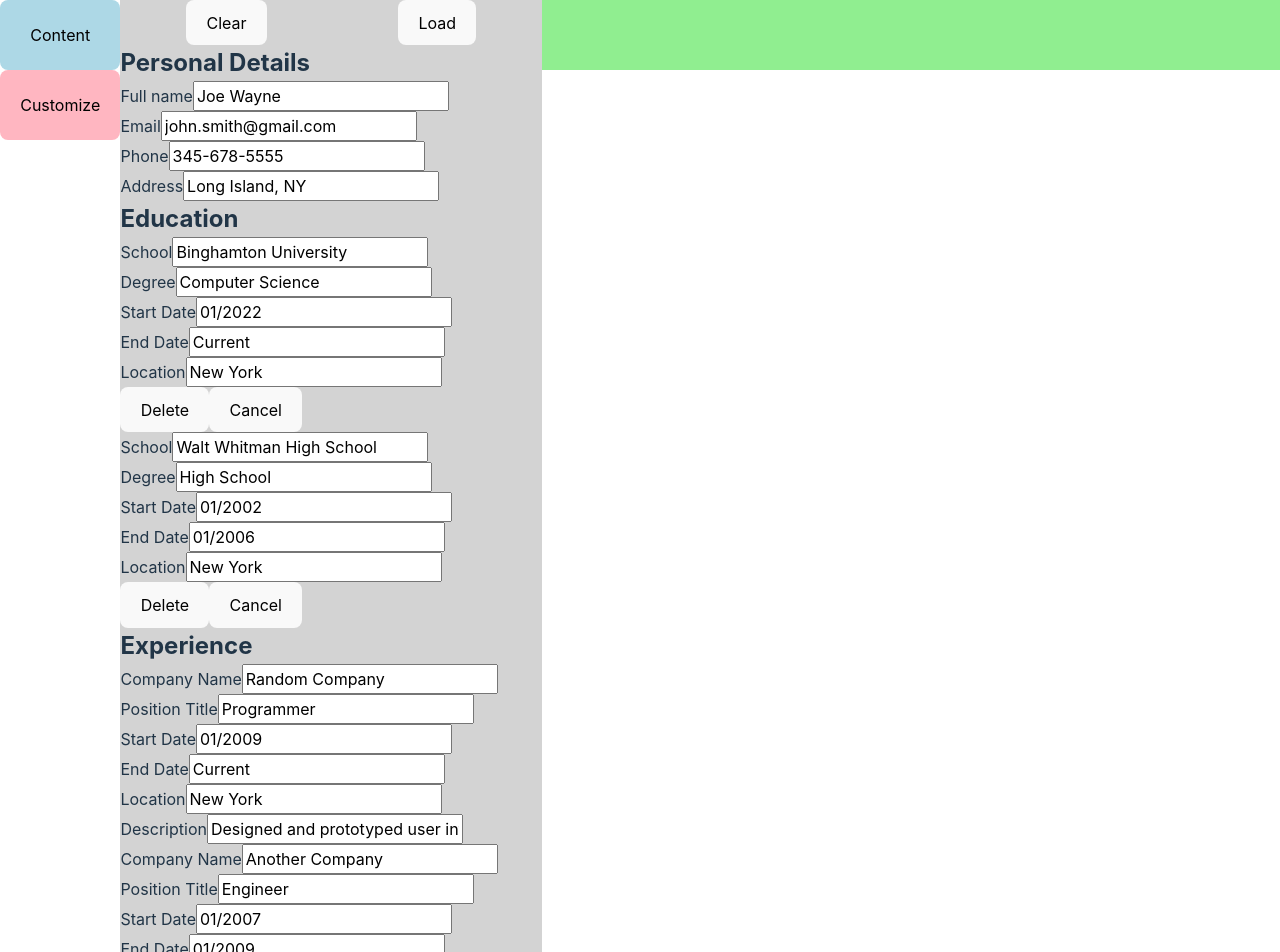
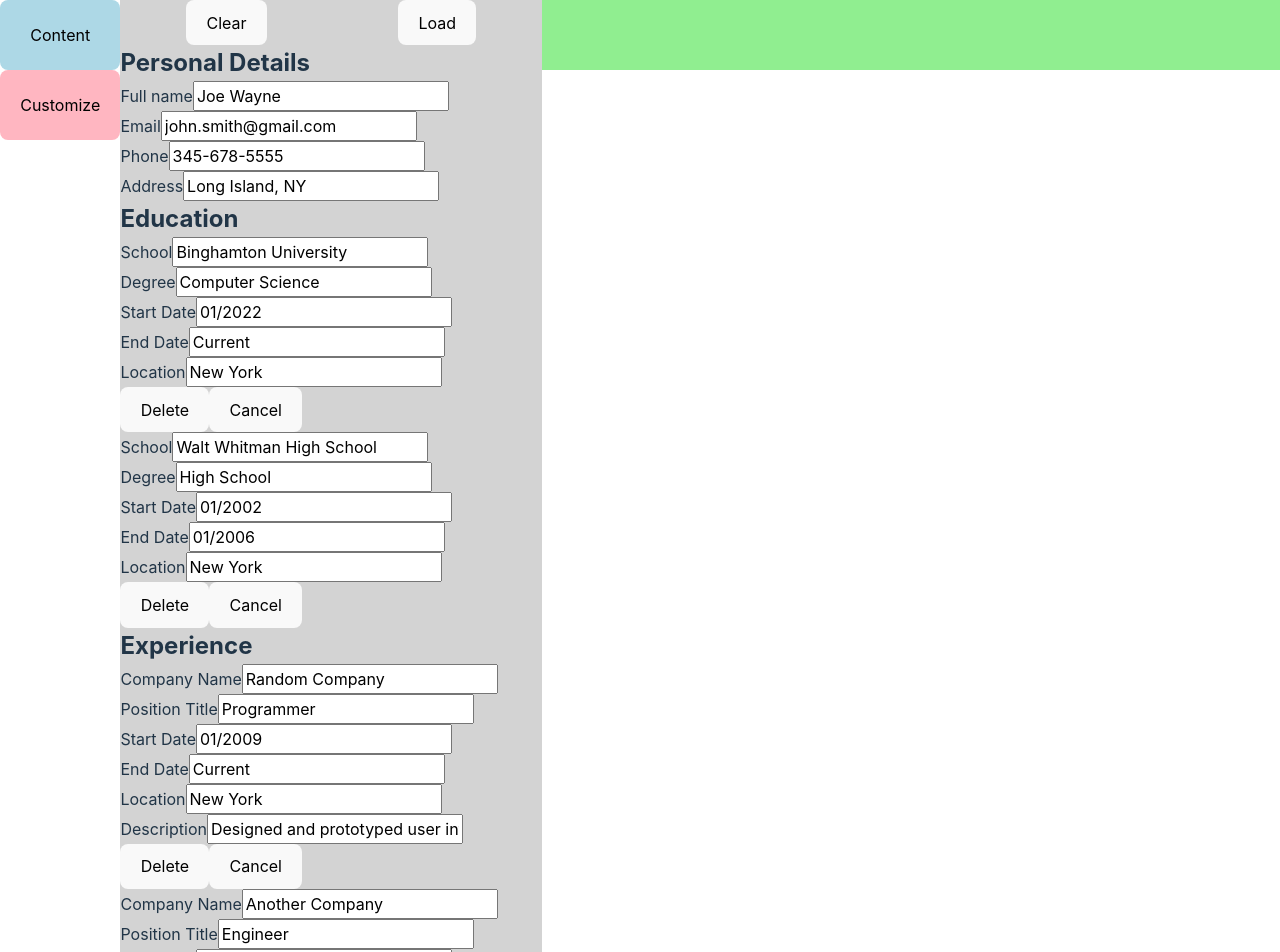
Before and after one commit to jinftw64/cv-application, a React (Vite) app: page / in a window 1280 px wide. Shown: the top 952 px of the page. Built offline with nearby package versions, Linux system fonts and the light colour scheme.

Commit message:
implement delete buttons for experience. also change delete function to not mutate state variable

```diff
--- a/src/components/buttonGroup.jsx
+++ b/src/components/buttonGroup.jsx
@@ -1,33 +1,29 @@
-function DeleteButton({ index, onClick }) {
+function DeleteButton({ onClick }) {
   return (
     <button className="delete"
-      onClick={onClick}
-      index={index}>
+      onClick={onClick}>
       Delete
     </button>
   )
 }
 
-function CancelButton({ index, onClick }) {
+function CancelButton({ onClick }) {
   return (
     <button className="cancel"
-      onClick={onClick}
-      index={index}>
+      onClick={onClick}>
       Cancel
     </button>
   )
 }
 
-export default function ButtonGroup({ index, onClick }) {
+export default function ButtonGroup({ onClick }) {
   return (
     <div className="button-group">
       <DeleteButton
-        index={index}
         onClick={onClick}
       />
 
       <CancelButton
-        index={index}
         onClick={onClick}
       />
     </div>
--- a/src/components/education.jsx
+++ b/src/components/education.jsx
@@ -14,8 +14,8 @@ export default function Education(props) {
   }
 
   const deletePlace = (list, index) => {
-    const newEducations = list.splice(index, 1);
-    console.log(newEducations);
+    const newEducations = [...list];
+    newEducations.splice(index, 1);
 
     setEducations(newEducations);
   }
@@ -75,7 +75,6 @@ export default function Education(props) {
           />
 
           <ButtonGroup
-            index={index}
             onClick={() => deletePlace(educations, index)}
           />
         </div>
--- a/src/components/experience.jsx
+++ b/src/components/experience.jsx
@@ -1,4 +1,5 @@
 import InputGroup from "../inputGroup";
+import ButtonGroup from "./buttonGroup";
 
 export default function Experience(props) {
   const { experiences, setExperiences } = props;
@@ -9,6 +10,13 @@ export default function Experience(props) {
     newExperiences[index] = { ...newExperiences[index], [propertyName]: newValue }
 
     setExperiences(newExperiences);
+  }
+
+  const deletePlace = (list, index) => {
+    const newEducations = [...list];
+    newEducations.splice(index, 1);
+
+    setExperiences(newEducations);
   }
 
   return (
@@ -74,6 +82,10 @@ export default function Experience(props) {
               value={experience.description}
               dataKey='description'
             />
+
+            <ButtonGroup
+              onClick={() => deletePlace(experiences, index)}
+            />
           </div>
         ))
       }
```
